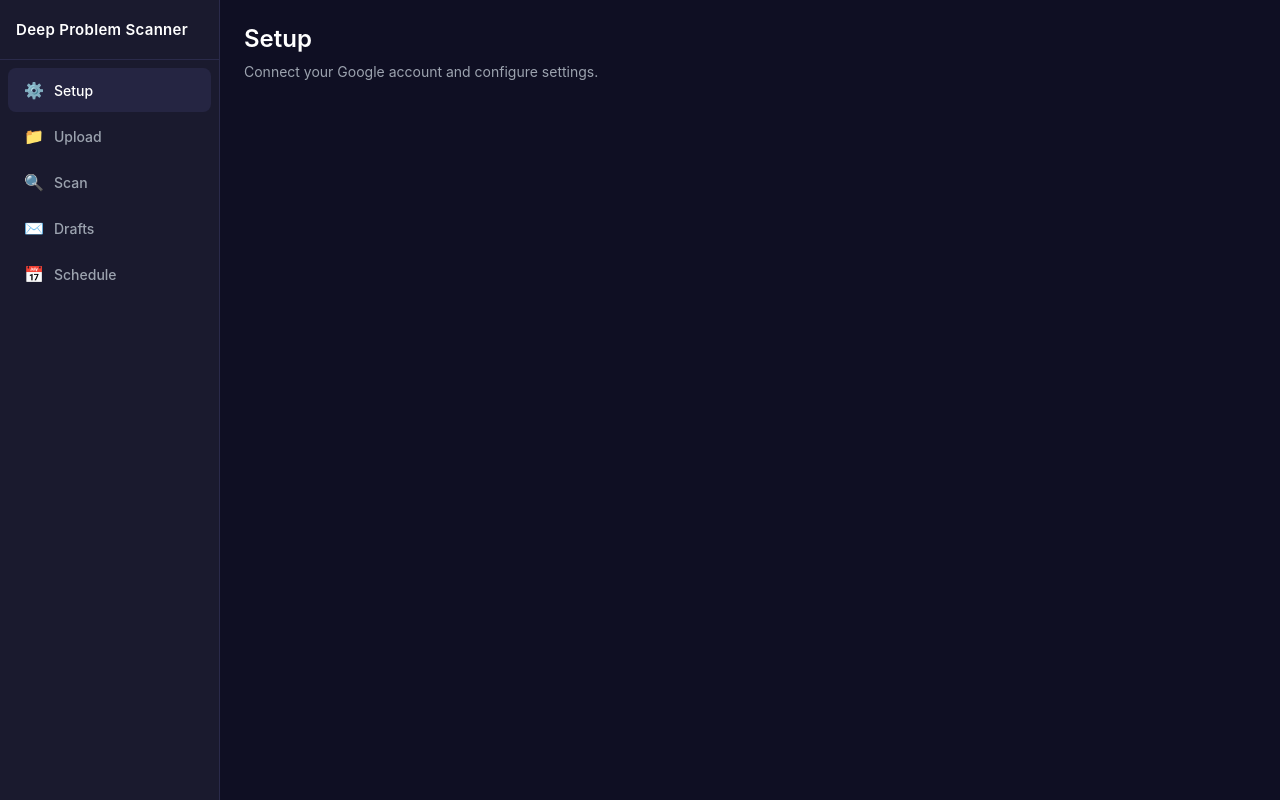
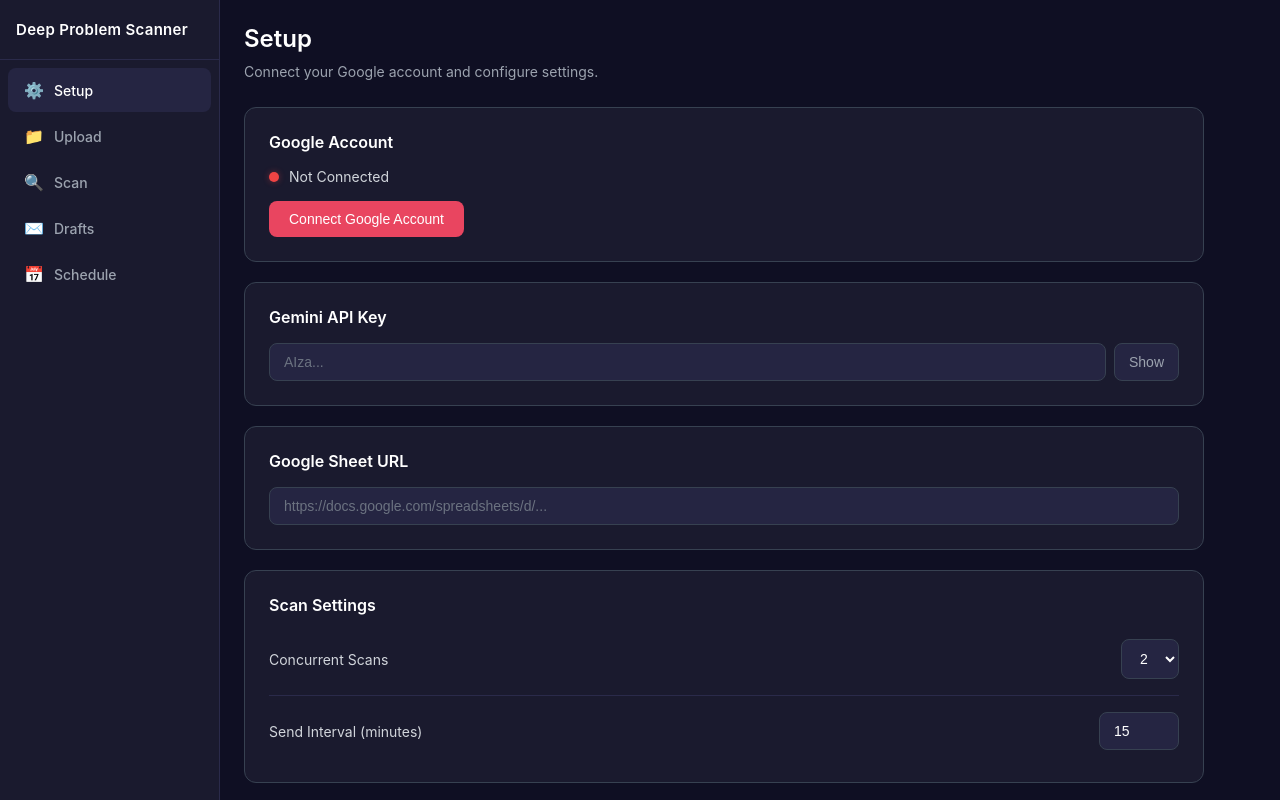
Before and after one commit to dancolta/deep-problem-scanner, a React app: page /#/setup in a window 1280 px wide. Built offline with nearby package versions, Linux system fonts and the light colour scheme.

Commit message:
feat(05-01): setup page with oauth connection and settings
Co-Authored-By: Claude Opus 4.5 <noreply@anthropic.com>

```diff
--- /dev/null
+++ b/src/renderer/pages/SetupPage.css
@@ -0,0 +1,193 @@
+.setup-page {
+  padding-bottom: 40px;
+}
+
+.setup-cards {
+  display: flex;
+  flex-direction: column;
+  gap: 20px;
+  margin-top: 24px;
+  margin-bottom: 28px;
+}
+
+.setup-card {
+  background: #1a1a2e;
+  border: 1px solid #374151;
+  border-radius: 12px;
+  padding: 24px;
+}
+
+.setup-card h3 {
+  font-size: 16px;
+  font-weight: 600;
+  color: #ffffff;
+  margin-bottom: 16px;
+}
+
+/* Status row */
+.status-row {
+  display: flex;
+  align-items: center;
+  gap: 10px;
+  margin-bottom: 16px;
+  font-size: 14px;
+  color: #d1d5db;
+}
+
+.status-dot {
+  width: 10px;
+  height: 10px;
+  border-radius: 50%;
+  flex-shrink: 0;
+}
+
+.status-dot--green {
+  background: #10b981;
+  box-shadow: 0 0 6px rgba(16, 185, 129, 0.4);
+}
+
+.status-dot--red {
+  background: #ef4444;
+  box-shadow: 0 0 6px rgba(239, 68, 68, 0.4);
+}
+
+/* Inputs */
+.input {
+  background: #252542;
+  border: 1px solid #374151;
+  color: #ffffff;
+  padding: 10px 14px;
+  border-radius: 8px;
+  font-size: 14px;
+  outline: none;
+  transition: border-color 0.15s ease;
+}
+
+.input:focus {
+  border-color: #e94560;
+}
+
+.input::placeholder {
+  color: #6b7280;
+}
+
+.input--full {
+  width: 100%;
+}
+
+.input--small {
+  width: 80px;
+}
+
+.input-group {
+  display: flex;
+  gap: 8px;
+  align-items: center;
+}
+
+.input-group .input {
+  flex: 1;
+}
+
+/* Select */
+.select {
+  background: #252542;
+  border: 1px solid #374151;
+  color: #ffffff;
+  padding: 10px 14px;
+  border-radius: 8px;
+  font-size: 14px;
+  outline: none;
+  cursor: pointer;
+  transition: border-color 0.15s ease;
+}
+
+.select:focus {
+  border-color: #e94560;
+}
+
+/* Buttons */
+.btn {
+  border: none;
+  cursor: pointer;
+  font-size: 14px;
+  font-weight: 500;
+  border-radius: 8px;
+  padding: 10px 20px;
+  transition: opacity 0.15s ease, background-color 0.15s ease;
+}
+
+.btn:disabled {
+  opacity: 0.6;
+  cursor: not-allowed;
+}
+
+.btn--primary {
+  background: #e94560;
+  color: #ffffff;
+}
+
+.btn--primary:hover:not(:disabled) {
+  background: #d6304b;
+}
+
+.btn--outline {
+  background: transparent;
+  border: 1px solid #374151;
+  color: #9ca3af;
+}
+
+.btn--outline:hover:not(:disabled) {
+  border-color: #6b7280;
+  color: #d1d5db;
+}
+
+.btn--icon {
+  background: #252542;
+  color: #9ca3af;
+  padding: 10px 14px;
+  border: 1px solid #374151;
+}
+
+.btn--icon:hover {
+  color: #d1d5db;
+  border-color: #6b7280;
+}
+
+.btn--large {
+  padding: 12px 32px;
+  font-size: 15px;
+}
+
+/* Settings rows */
+.settings-row {
+  display: flex;
+  justify-content: space-between;
+  align-items: center;
+  padding: 8px 0;
+}
+
+.settings-row + .settings-row {
+  border-top: 1px solid #2a2a4a;
+  margin-top: 8px;
+  padding-top: 16px;
+}
+
+.settings-row label {
+  font-size: 14px;
+  color: #d1d5db;
+}
+
+/* Text helpers */
+.error-text {
+  color: #ef4444;
+  font-size: 13px;
+  margin-top: 10px;
+}
+
+.hint-text {
+  color: #9ca3af;
+  font-size: 13px;
+  margin-top: 10px;
+  word-break: break-all;
+}
--- a/src/renderer/pages/SetupPage.tsx
+++ b/src/renderer/pages/SetupPage.tsx
@@ -1,10 +1,218 @@
-import React from 'react';
+import React, { useState, useEffect } from 'react';
+import { useIpcInvoke } from '../hooks/useIpc';
+import { IPC_CHANNELS } from '../../shared/ipc-channels';
+import type { AppSettings } from '../../shared/types';
+import './SetupPage.css';
 
 export default function SetupPage() {
+  // Auth state
+  const [authStatus, setAuthStatus] = useState<'connected' | 'disconnected' | 'loading'>('loading');
+  const [authError, setAuthError] = useState<string | null>(null);
+
+  // Settings state
+  const [geminiApiKey, setGeminiApiKey] = useState('');
+  const [showApiKey, setShowApiKey] = useState(false);
+  const [sheetUrl, setSheetUrl] = useState('');
+  const [sheetId, setSheetId] = useState('');
+  const [concurrency, setConcurrency] = useState(2);
+  const [sendInterval, setSendInterval] = useState(15);
+  const [saveStatus, setSaveStatus] = useState<'idle' | 'saving' | 'saved' | 'error'>('idle');
+
+  // IPC hooks
+  const { invoke: authStart, loading: authLoading } = useIpcInvoke(IPC_CHANNELS.GOOGLE_AUTH_START);
+  const { invoke: authStatusCheck } = useIpcInvoke(IPC_CHANNELS.GOOGLE_AUTH_STATUS);
+  const { invoke: authRevoke } = useIpcInvoke(IPC_CHANNELS.GOOGLE_AUTH_REVOKE);
+  const { invoke: getSettings } = useIpcInvoke<AppSettings>(IPC_CHANNELS.SETTINGS_GET);
+  const { invoke: setSettings } = useIpcInvoke(IPC_CHANNELS.SETTINGS_SET);
+
+  // Load settings and auth status on mount
+  useEffect(() => {
+    loadSettings();
+    checkAuthStatus();
+  }, []);
+
+  // Parse sheet ID from URL
+  useEffect(() => {
+    const match = sheetUrl.match(/\/spreadsheets\/d\/([a-zA-Z0-9-_]+)/);
+    setSheetId(match ? match[1] : '');
+  }, [sheetUrl]);
+
+  async function checkAuthStatus() {
+    try {
+      const result = await authStatusCheck();
+      if (result && typeof result === 'object' && 'connected' in result) {
+        setAuthStatus((result as { connected: boolean }).connected ? 'connected' : 'disconnected');
+      } else {
+        setAuthStatus('disconnected');
+      }
+    } catch {
+      setAuthStatus('disconnected');
+    }
+  }
+
+  async function loadSettings() {
+    try {
+      const settings = await getSettings();
+      if (settings) {
+        const s = settings as AppSettings & { geminiApiKey?: string };
+        setSheetUrl(s.googleSheetUrl || '');
+        setConcurrency(s.concurrency || 2);
+        setSendInterval(s.sendIntervalMinutes || 15);
+        if (s.geminiApiKey) {
+          setGeminiApiKey(s.geminiApiKey);
+        }
+      }
+    } catch {
+      // Settings not available yet, use defaults
+    }
+  }
+
+  async function handleConnect() {
+    setAuthError(null);
+    try {
+      const result = await authStart();
+      if (result) {
+        setAuthStatus('connected');
+      } else {
+        setAuthError('Failed to connect Google account. Please try again.');
+      }
+    } catch (err) {
+      setAuthError(err instanceof Error ? err.message : 'Connection failed');
+    }
+  }
+
+  async function handleDisconnect() {
+    setAuthError(null);
+    try {
+      await authRevoke();
+      setAuthStatus('disconnected');
+    } catch (err) {
+      setAuthError(err instanceof Error ? err.message : 'Failed to disconnect');
+    }
+  }
+
+  async function handleSave() {
+    setSaveStatus('saving');
+    try {
+      await setSettings({
+        googleSheetUrl: sheetUrl,
+        concurrency,
+        sendIntervalMinutes: sendInterval,
+        timezone: Intl.DateTimeFormat().resolvedOptions().timeZone,
+        geminiApiKey,
+      });
+      setSaveStatus('saved');
+      setTimeout(() => setSaveStatus('idle'), 2000);
+    } catch {
+      setSaveStatus('error');
+      setTimeout(() => setSaveStatus('idle'), 3000);
+    }
+  }
+
   return (
-    <div className="page">
+    <div className="page setup-page">
       <h2>Setup</h2>
       <p>Connect your Google account and configure settings.</p>
+
+      <div className="setup-cards">
+        {/* Google Account Connection */}
+        <div className="setup-card">
+          <h3>Google Account</h3>
+          <div className="status-row">
+            <span className={`status-dot ${authStatus === 'connected' ? 'status-dot--green' : 'status-dot--red'}`} />
+            <span>
+              {authStatus === 'loading'
+                ? 'Checking...'
+                : authStatus === 'connected'
+                  ? 'Connected'
+                  : 'Not Connected'}
+            </span>
+          </div>
+          {authStatus === 'disconnected' && (
+            <button className="btn btn--primary" onClick={handleConnect} disabled={authLoading}>
+              {authLoading ? 'Connecting...' : 'Connect Google Account'}
+            </button>
+          )}
+          {authStatus === 'connected' && (
+            <button className="btn btn--outline" onClick={handleDisconnect}>
+              Disconnect
+            </button>
+          )}
+          {authError && <p className="error-text">{authError}</p>}
+        </div>
+
+        {/* Gemini API Key */}
+        <div className="setup-card">
+          <h3>Gemini API Key</h3>
+          <div className="input-group">
+            <input
+              type={showApiKey ? 'text' : 'password'}
+              value={geminiApiKey}
+              onChange={(e) => setGeminiApiKey(e.target.value)}
+              placeholder="AIza..."
+              className="input"
+            />
+            <button className="btn btn--icon" onClick={() => setShowApiKey(!showApiKey)}>
+              {showApiKey ? 'Hide' : 'Show'}
+            </button>
+          </div>
+        </div>
+
+        {/* Google Sheet URL */}
+        <div className="setup-card">
+          <h3>Google Sheet URL</h3>
+          <input
+            type="text"
+            value={sheetUrl}
+            onChange={(e) => setSheetUrl(e.target.value)}
+            placeholder="https://docs.google.com/spreadsheets/d/..."
+            className="input input--full"
+          />
+          {sheetId && <p className="hint-text">Sheet ID: {sheetId}</p>}
+          {sheetUrl && !sheetId && <p className="error-text">Invalid Google Sheet URL</p>}
+        </div>
+
+        {/* Scan Settings */}
+        <div className="setup-card">
+          <h3>Scan Settings</h3>
+          <div className="settings-row">
+            <label>Concurrent Scans</label>
+            <select
+              value={concurrency}
+              onChange={(e) => setConcurrency(Number(e.target.value))}
+              className="select"
+            >
+              {[1, 2, 3, 4, 5].map((n) => (
+                <option key={n} value={n}>
+                  {n}
+                </option>
+              ))}
+            </select>
+          </div>
+          <div className="settings-row">
+            <label>Send Interval (minutes)</label>
+            <input
+              type="number"
+              value={sendInterval}
+              min={5}
+              max={60}
+              onChange={(e) => setSendInterval(Number(e.target.value))}
+              className="input input--small"
+            />
+          </div>
+        </div>
+      </div>
+
+      {/* Save Button */}
+      <button className="btn btn--primary btn--large" onClick={handleSave} disabled={saveStatus === 'saving'}>
+        {saveStatus === 'saving'
+          ? 'Saving...'
+          : saveStatus === 'saved'
+            ? 'Saved!'
+            : saveStatus === 'error'
+              ? 'Error - Try Again'
+              : 'Save Settings'}
+      </button>
     </div>
   );
 }
```
